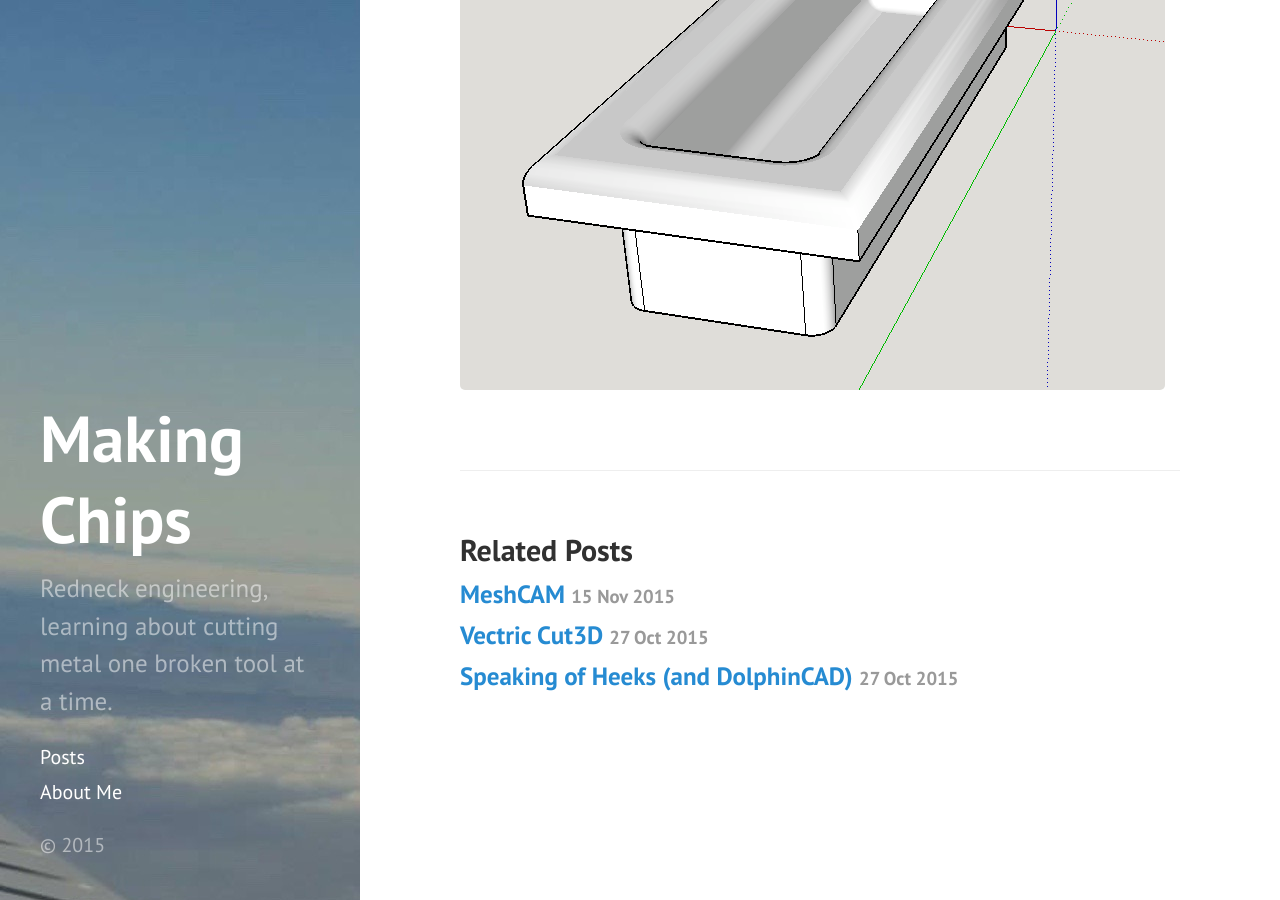
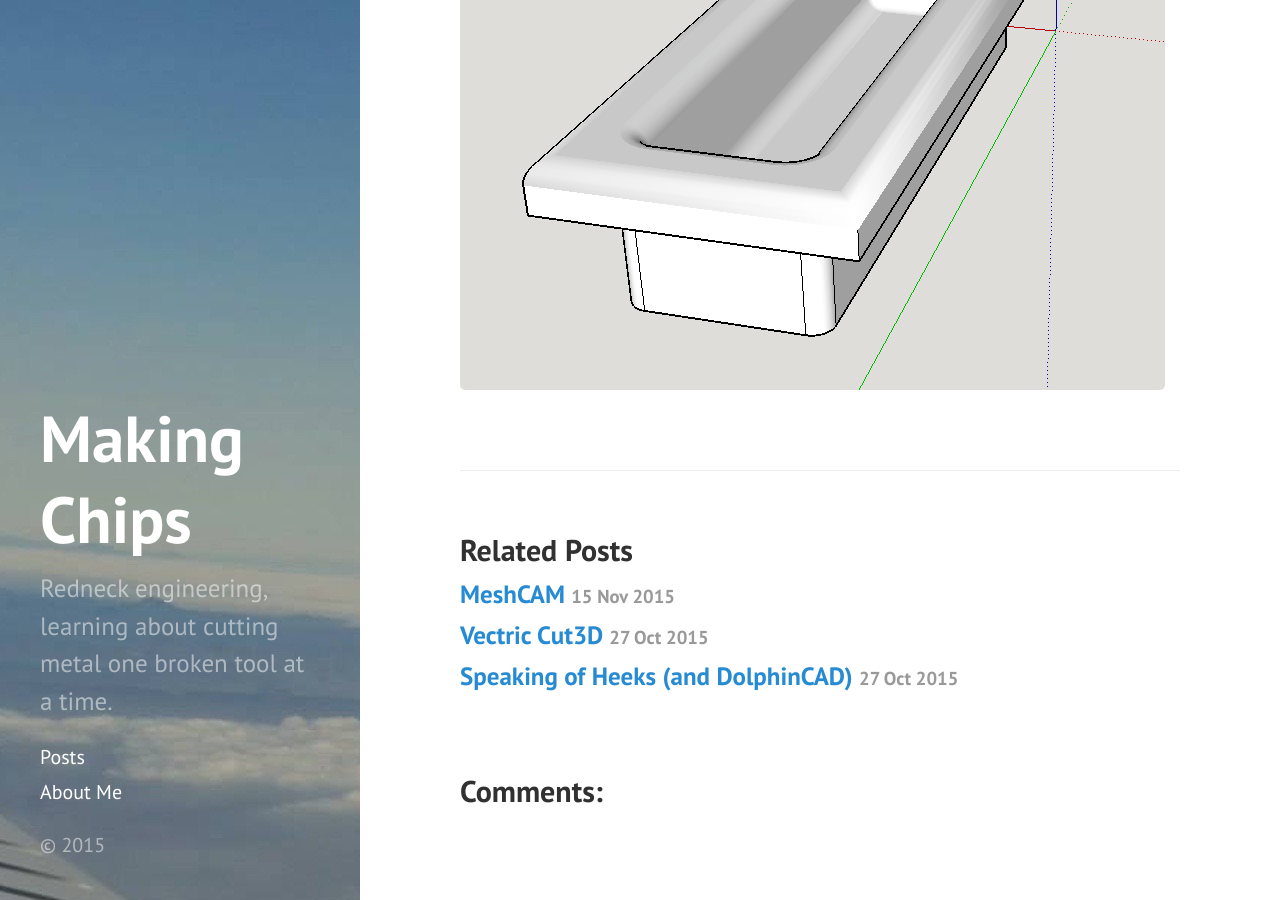
Before and after one commit to makingchips/makingchips.github.io, a Jekyll site: the page built from _posts/2015-10-24-DoorPull.md, in a window 1280 px wide and 900 px high, scrolled down 831 px. Built offline with Jekyll 4.4.1, drawn with Linux system fonts in a browser that asks for light colours; Markdown is read by kramdown in place of the engine named in the settings; comment, search, counter and statistics services are not loaded.

Commit message:
Update post.html

```diff
--- a/_layouts/post.html
+++ b/_layouts/post.html
@@ -23,3 +23,8 @@ layout: default
     {% endfor %}
   </ul>
 </div>
+
+<div class="comments">
+  <h2>Comments:</h2>
+  {% include comments.html %}
+</div>
```
